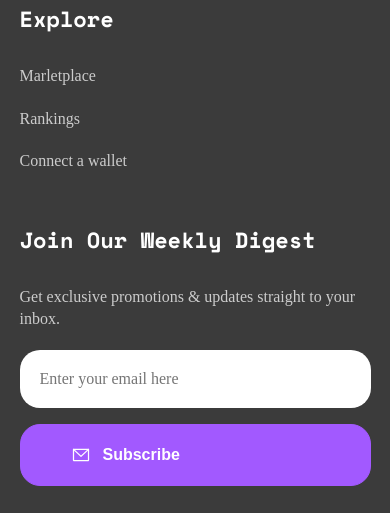
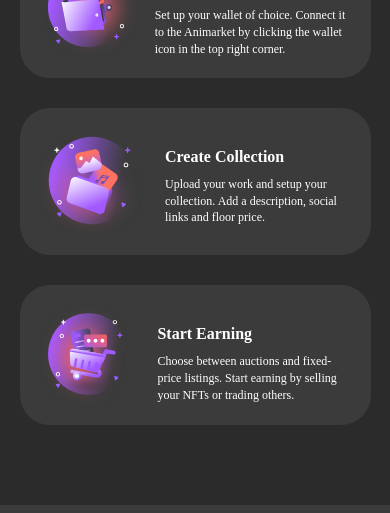
Before and after one commit to Makhmud-10/NFT-Marketplace, a plain HTML site: page index.html in a window 390 px wide. Shown: the part 7321-7834 px from the top of the page. Drawn offline with Linux system fonts and the light colour scheme; a web font is replaced by a local one.

Commit message:
Added how works section to index.html and done responsive

```diff
--- a/index.html
+++ b/index.html
@@ -520,6 +520,43 @@
         </div>
     </section>
 
+    <!-- How woks section -->
+    <section class="how-works-section">
+        <div class="wrapper">
+            <h3>How It Works</h3>
+            <h5>Find Out How To Get Started</h5>
+            <div class="steps">
+                <div class="step">
+                    <div class="step-icon">
+                        <img src="./icons/step-1.svg" alt="step">
+                    </div>
+                    <div class="step-info">
+                        <h6>Setup Your Wallet</h6>
+                        <p>Set up your wallet of choice. Connect it to the Animarket by clicking the wallet icon in the top right corner.</p>
+                    </div>
+                </div>
+                <div class="step">
+                    <div class="step-icon">
+                        <img src="./icons/step-2.svg" alt="step">
+                    </div>
+                    <div class="step-info">
+                        <h6>Create Collection</h6>
+                        <p>Upload your work and setup your collection. Add a description, social links and floor price.</p>
+                    </div>
+                </div>
+                <div class="step">
+                    <div class="step-icon">
+                        <img src="./icons/step-3.svg" alt="step">
+                    </div>
+                    <div class="step-info">
+                        <h6>Start Earning</h6>
+                        <p>Choose between auctions and fixed-price listings. Start earning by selling your NFTs or trading others.</p>
+                    </div>
+                </div>
+            </div>
+        </div>
+    </section>
+
     <!-- Footer section -->
     <footer>
       <div class="wrapper">
--- a/scss/main.scss
+++ b/scss/main.scss
@@ -678,6 +678,42 @@ main {
   }
 }
 
+// How works section
+.how-works-section {
+  .wrapper {
+    h3 {
+      margin-bottom: 1rem;
+    }
+
+    h5 {
+      margin-bottom: 4.8rem;
+    }
+
+    .steps {
+      display: grid;
+      grid-template-columns: repeat(3, 1fr);
+      grid-gap: 3rem;
+
+      .step {
+        text-align: center;
+        background-color: #3b3b3b;
+        padding: 1rem 3rem 3rem;
+        border-radius: 30px;
+
+        .step-icon {
+          img {
+            width: 100%;
+          }
+        }
+
+        h6 {
+          margin: 2rem 0 1rem 0;
+        }
+      }
+    }
+  }
+}
+
 // Footer section
 footer {
   padding: 4rem 0;
@@ -914,6 +950,24 @@ footer {
     }
   }
 
+  // How works section
+  .how-works-section {
+    .wrapper {
+      .steps {
+        .step {
+          h6 {
+            font-size: 1.6rem;
+          }
+
+          p {
+            font-size: 1.2rem;
+            line-height: 140%;
+          }
+        }
+      }
+    }
+  }
+
   // Footer section
   footer {
     .wrapper {
@@ -1040,6 +1094,25 @@ footer {
       }
     }
   }
+
+    // How works section
+    .how-works-section {
+        .wrapper {
+          .steps {
+            grid-template-columns: 1fr;
+
+            .step {
+                display: flex;
+                padding: 2rem;
+                text-align: left;
+
+                .step-info {
+                    margin-left: 2rem;
+                }
+            }
+          }
+        }
+      }
 }
 
 @media screen and (max-width: 588px) {
```
Also changed, not shown: css/main.css, icons/step-1.svg (added), icons/step-2.svg (added), icons/step-3.svg (added), 1 other file. Lines whose indentation alone changed are shown as unchanged.
